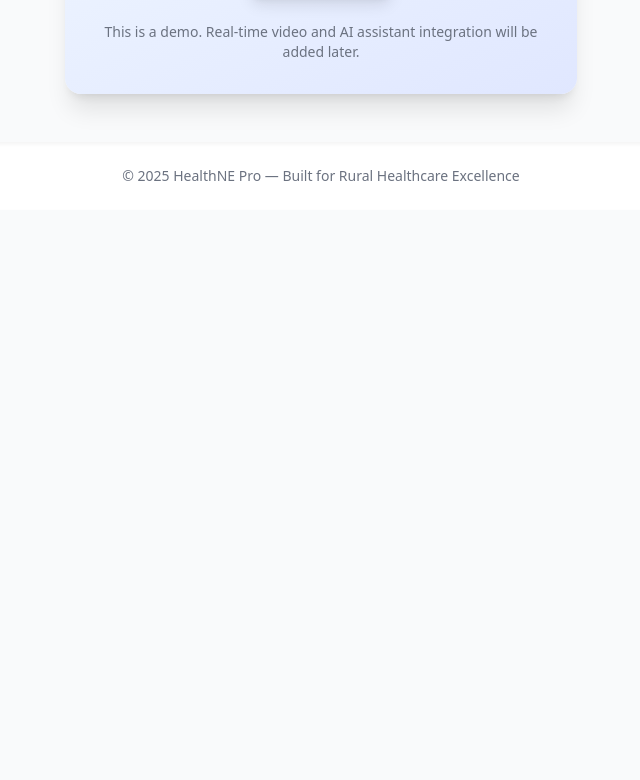
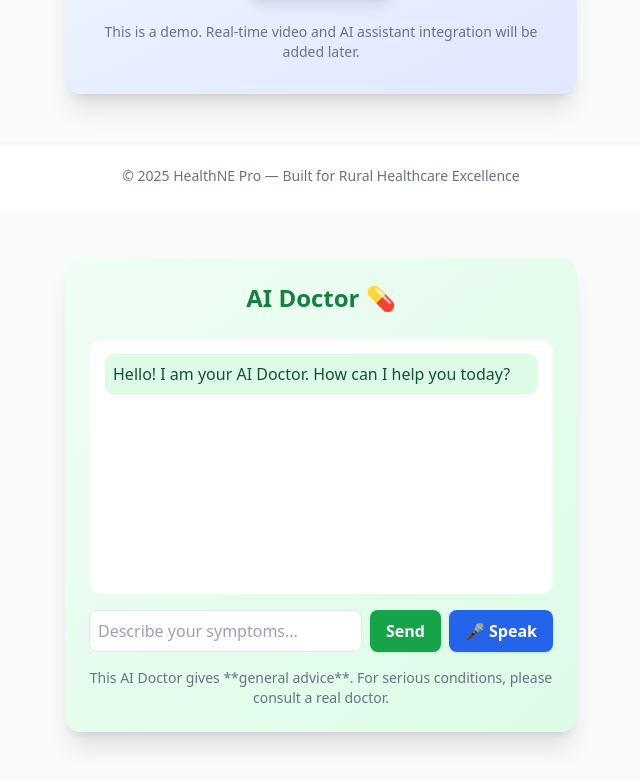
Before and after one commit to AnannyaMahajan/SmartHealth, a React (Create React App) app in the folder Frontend/: page / in a window 1280 px wide. Shown: the part 1328-2108 px from the top of the page, without its empty margins (319-959 px from the left). Before the commit the page ends 1538 px from the top, so only its background shows below. Built offline with nearby package versions, Linux system fonts and the light colour scheme; the HTML template or start-up script is replaced by a standard one.

Commit message:
Update App.js

```diff
--- a/Frontend/src/App.js
+++ b/Frontend/src/App.js
@@ -6,6 +6,8 @@ import ConsentForm from "./components/ConsentForm";
 import VideoCall from "./components/VideoCall";
 import Footer from "./components/Footer";
 import { checkHealth, getPatients } from "./api";
+import AIDoctor from "./components/AIDoctor";
+
 
 function App() {
   const [backendStatus, setBackendStatus] = useState("Checking...");
@@ -41,6 +43,7 @@ function App() {
       <ConsentForm />
       <VideoCall />
       <Footer />
+      <AIDoctor />
     </div>
   );
 }
```
